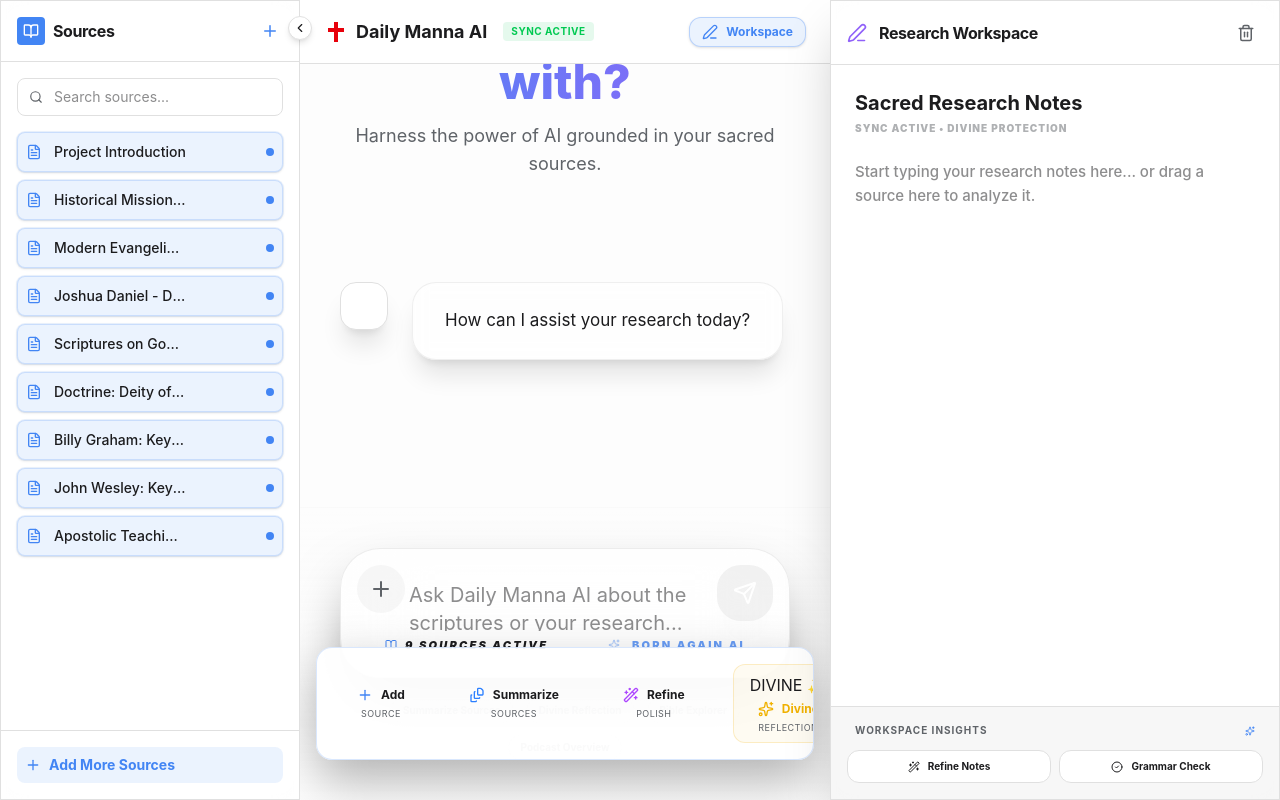
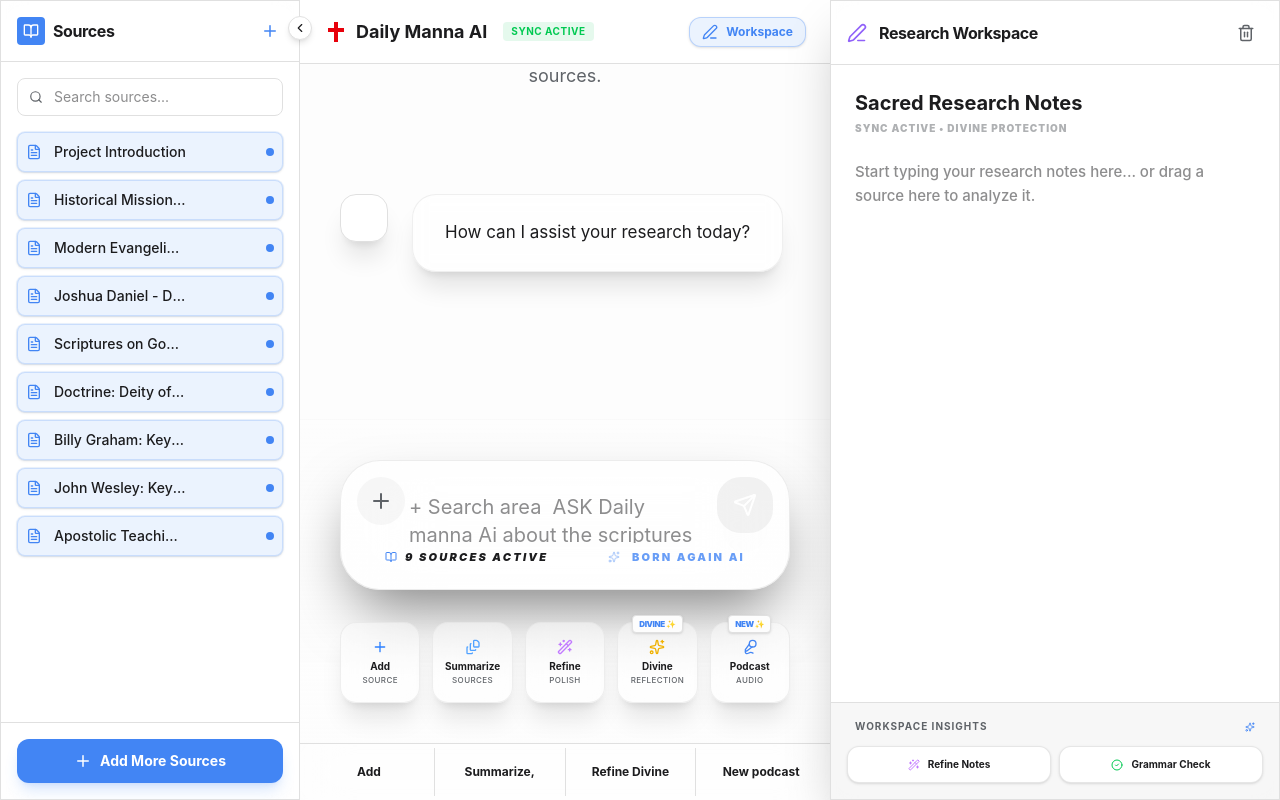
Before and after one commit to Prasad-PingFederate/dailymannaai, a Next.js app: page /notebook in a window 1280 px wide. Built offline with nearby package versions, Linux system fonts and the light colour scheme.

Commit message:
UI Restructure: Implemented integrated tools grid, fixed bottom action bar, and improved sidebar button as per screenshot

```diff
--- a/src/components/notebook/NotebookCore.tsx
+++ b/src/components/notebook/NotebookCore.tsx
@@ -1562,9 +1562,9 @@
                 <div className="p-4 border-t border-border mt-auto">
                     <button
                         onClick={() => setUploadModalOpen(true)}
-                        className="flex items-center gap-2 w-full p-2 bg-accent/10 text-accent rounded-lg text-sm font-bold hover:bg-accent/20 transition-colors"
+                        className="flex items-center justify-center gap-2 w-full py-3 bg-accent text-white rounded-xl text-sm font-bold hover:bg-accent/90 transition-all shadow-lg shadow-accent/20 active:scale-95"
                     >
-                        <Plus size={16} /> Add More Sources
+                        <Plus size={18} /> Add More Sources
                     </button>
                 </div>
             </aside>
@@ -1857,7 +1857,7 @@
                             <div className="max-w-4xl mx-auto relative group">
                                 <div className="relative bg-card-bg/60 backdrop-blur-2xl border border-border/60 rounded-[2.5rem] shadow-[0_30px_60px_-15px_rgba(0,0,0,0.5)] focus-within:ring-2 ring-accent/30 transition-all p-3 group-hover:border-accent/20">
                                     <textarea
-                                        placeholder="Ask Daily Manna AI about the scriptures or your research..."
+                                        placeholder="+ Search area  ASK Daily manna Ai about the scriptures or your research..."
                                         value={input}
                                         onChange={(e) => setInput(e.target.value)}
                                         onKeyDown={(e) => {
@@ -1900,19 +1900,33 @@
                                         </div>
                                     </div>
                                 </div>
-                                <div className="mt-5 flex flex-wrap justify-center gap-3 opacity-60 hover:opacity-100 transition-opacity">
+                                <div className="mt-8 grid grid-cols-3 md:grid-cols-5 gap-3 max-w-3xl mx-auto">
                                     {[
-                                        { label: 'Summarize Sources', action: handleSummarize },
-                                        { label: 'Divine Reflection', action: handleDivineMeditation },
-                                        { label: 'Bible Explorer', action: () => window.open('/bible-explorer', '_blank') },
-                                        { label: 'Podcast Overview', action: generateAudioOverview }
-                                    ].map((tip, idx) => (
+                                        { label: 'Add', sub: 'SOURCE', icon: <Plus size={16} />, action: () => setUploadModalOpen(true), color: 'text-blue-500' },
+                                        { label: 'Summarize', sub: 'SOURCES', icon: <FileStack size={16} />, action: handleSummarize, color: 'text-blue-400' },
+                                        { label: 'Refine', sub: 'POLISH', icon: <Wand2 size={16} />, action: handleRefine, color: 'text-purple-400' },
+                                        { label: 'Divine', sub: 'REFLECTION', icon: <Sparkles size={16} />, action: handleDivineMeditation, color: 'text-yellow-500', badge: 'DIVINE ✨' },
+                                        { label: 'Podcast', sub: 'AUDIO', icon: <Mic2 size={16} />, action: generateAudioOverview, color: 'text-accent', badge: 'NEW ✨' }
+                                    ].map((tool, idx) => (
                                         <button
                                             key={idx}
-                                            onClick={tip.action}
-                                            className="px-3 py-1 bg-muted/5 border border-border/30 rounded-full text-[10px] font-bold text-muted hover:bg-accent/10 hover:text-accent transition-colors hover:scale-105 active:scale-95"
+                                            onClick={tool.action}
+                                            className="group relative flex flex-col items-center justify-center p-4 bg-card-bg/40 backdrop-blur-md border border-border/50 rounded-2xl hover:border-accent/40 hover:bg-accent/5 transition-all hover:scale-105 active:scale-95 shadow-xl"
                                         >
-                                            {tip.label}
+                                            {tool.badge && (
+                                                <span className="absolute -top-2 px-1.5 py-0.5 bg-background border border-border rounded text-[8px] font-black text-accent uppercase tracking-tighter shadow-sm whitespace-nowrap">
+                                                    {tool.badge}
+                                                </span>
+                                            )}
+                                            <div className={`${tool.color} mb-1 group-hover:scale-110 transition-transform`}>
+                                                {tool.icon}
+                                            </div>
+                                            <span className="text-[10px] font-bold text-foreground">
+                                                {tool.label}
+                                            </span>
+                                            <span className="text-[8px] font-medium text-muted uppercase tracking-wider">
+                                                {tool.sub}
+                                            </span>
                                         </button>
                                     ))}
                                 </div>
@@ -1921,111 +1935,36 @@
                     </div>
                 </div>
 
-                {/* Dynamic Action Bar (Bottom Middle) - Stabilized */}
-                <div className="absolute bottom-6 md:bottom-10 left-1/2 -translate-x-1/2 w-full max-w-full flex justify-center z-[50] pointer-events-none px-4">
-                    <div
-                        onMouseEnter={() => setIsBarHovered(true)}
-                        onMouseLeave={() => setIsBarHovered(false)}
-                        className={`pointer-events-auto transition-all duration-500 ease-in-out bg-card-bg/95 border border-accent/20 rounded-2xl px-4 md:px-6 py-3 md:py-4 flex items-center gap-3 md:gap-4 shadow-[0_20px_50px_rgba(0,0,0,0.3)] animate-in slide-in-from-bottom-5 whitespace-nowrap overflow-x-auto custom-scrollbar
-                            ${isBarHovered ? 'md:w-max' : 'w-full md:w-auto md:max-w-none hover:md:max-w-none'}`}
-                    >
-                        {/* Add Source - NEW for Mobile */}
+                {/* New Fixed Action Bar (Box 2 Style) */}
+                <div className="border-t border-border bg-card-bg/40 backdrop-blur-xl px-1 py-1">
+                    <div className="flex divide-x divide-border overflow-x-auto no-scrollbar">
                         <button
                             onClick={() => setUploadModalOpen(true)}
-                            className="group relative flex flex-col items-center gap-1 px-3 md:px-4 py-2 rounded-xl transition-all hover:bg-accent/10"
+                            className="flex-1 min-w-[100px] py-4 px-4 text-xs font-bold hover:bg-accent/5 transition-colors flex items-center justify-center gap-2"
                         >
-                            <div className="flex items-center gap-2">
-                                <Plus size={14} className="md:size-4 text-accent" />
-                                <span className="text-[10px] md:text-xs font-bold">Add</span>
-                            </div>
-                            <span className="text-[8px] md:text-[9px] text-muted uppercase tracking-wider">Source</span>
+                            Add
                         </button>
-
-
-                        <div className="w-px h-8 md:h-12 bg-border" />
-
-                        {/* Summarize - Works on SOURCES */}
                         <button
                             onClick={handleSummarize}
-                            disabled={isSummarizing}
-                            title="Summarize selected sources and add to notes"
-                            className={`group relative flex flex-col items-center gap-1 px-3 md:px-4 py-2 rounded-xl transition-all ${isSummarizing ? 'bg-accent/20 cursor-wait' : 'hover:bg-accent/10'}`}
+                            className="flex-1 min-w-[100px] py-4 px-4 text-xs font-bold hover:bg-accent/5 transition-colors flex items-center justify-center gap-2"
                         >
-                            <div className="flex items-center gap-2">
-                                <FileStack size={14} className="md:size-4 text-blue-500" />
-                                <span className="text-[10px] md:text-xs font-bold">{isSummarizing ? '...' : 'Summarize'}</span>
-                            </div>
-                            <span className="text-[8px] md:text-[9px] text-muted uppercase tracking-wider">Sources</span>
+                            Summarize,
                         </button>
-
-                        <div className="w-px h-8 md:h-12 bg-border" />
-
-                        {/* Refine - Works on NOTES */}
-                        <button
-                            onClick={handleRefine}
-                            disabled={isRefining}
-                            title="Refine and improve your notes"
-                            className={`group relative flex flex-col items-center gap-1 px-3 md:px-4 py-2 rounded-xl transition-all ${isRefining ? 'bg-accent/20 cursor-wait' : 'hover:bg-accent/10'}`}
-                        >
-                            <div className="flex items-center gap-2">
-                                <Wand2 size={14} className="md:size-4 text-purple-500" />
-                                <span className="text-[10px] md:text-xs font-bold">{isRefining ? '...' : 'Refine'}</span>
-                            </div>
-                            <span className="text-[8px] md:text-[9px] text-muted uppercase tracking-wider">Polish</span>
-                        </button>
-
-                        <div className="w-px h-8 md:h-12 bg-border" />
-
-                        {/* Divine Reflection - Highlighted */}
                         <button
                             onClick={handleDivineMeditation}
-                            disabled={isMeditating}
-                            title="Transform research into a prayerful meditation"
-                            className={`group relative flex flex-col items-center gap-1 px-3 md:px-4 py-2 rounded-xl transition-all ${isMeditating ? 'bg-accent/20 cursor-wait' : 'hover:bg-accent/10 bg-yellow-500/5 animate-divine-pulse border border-yellow-500/20'}`}
+                            className="flex-1 min-w-[100px] py-4 px-4 text-xs font-bold hover:bg-accent/5 transition-colors flex items-center justify-center gap-2"
                         >
-                            <div className="feature-badge hidden md:block">DIVINE ✨</div>
-                            <div className="flex items-center gap-2 text-yellow-500">
-                                <Sparkles size={14} className="md:size-4" />
-                                <span className="text-[10px] md:text-xs font-bold">{isMeditating ? '...' : 'Divine'}</span>
-                            </div>
-                            <span className="text-[8px] md:text-[9px] text-muted uppercase tracking-wider">Reflection</span>
+                            Refine Divine
                         </button>
-
-                        <div className="w-px h-8 md:h-12 bg-border" />
-
-                        {/* Audio Overview - Highlighted */}
                         <button
                             onClick={generateAudioOverview}
-                            disabled={isGeneratingAudio}
-                            title="Generate podcast-style overview"
-                            className={`group relative flex flex-col items-center gap-1 px-3 md:px-4 py-2 rounded-xl transition-all ${isGeneratingAudio ? 'bg-accent/20 cursor-wait' : 'hover:bg-accent/10 border border-accent/30 shadow-lg shadow-accent/10'}`}
+                            className="flex-1 min-w-[100px] py-4 px-4 text-xs font-bold hover:bg-accent/5 transition-colors flex items-center justify-center gap-2"
                         >
-                            <div className="feature-badge hidden md:block">NEW ✨</div>
-                            <div className="flex items-center gap-2">
-                                <Mic2 size={14} className="md:size-4 text-accent" />
-                                <span className="text-[10px] md:text-xs font-bold">{isGeneratingAudio ? '...' : 'Podcast'}</span>
-                            </div>
-                            <span className="text-[8px] md:text-[9px] text-muted uppercase tracking-wider">Audio</span>
-                        </button>
-
-                        <div className="w-px h-8 md:h-12 bg-border" />
-
-                        {/* Grammar Check - NEW */}
-                        <button
-                            onClick={handleGrammarCheck}
-                            disabled={isGrammarChecking}
-                            title="Identify grammar mistakes and explain rules"
-                            className={`group relative flex flex-col items-center gap-1 px-3 md:px-4 py-2 rounded-xl transition-all ${isGrammarChecking ? 'bg-accent/20 cursor-wait' : 'hover:bg-accent/10'}`}
-                        >
-                            <div className="flex items-center gap-2">
-                                <CheckCircle2 size={14} className="md:size-4 text-green-500" />
-                                <span className="text-[10px] md:text-xs font-bold">{isGrammarChecking ? '...' : 'Check'}</span>
-                            </div>
-                            <span className="text-[8px] md:text-[9px] text-muted uppercase tracking-wider">Grammar</span>
+                            New podcast
                         </button>
                     </div>
                 </div>
-            </main >
+            </main>
 
             {/* 3. Research Workspace (Right) - Now houses the Editor */}
             <section
@@ -2099,15 +2038,15 @@
                 {/* Footer Tools for Workspace */}
                 <div className="p-4 border-t border-border bg-muted/5">
                     <div className="flex items-center justify-between text-[10px] text-muted font-bold uppercase tracking-widest px-2 mb-3">
-                        <span>Workspace Insights</span>
+                        <span>WORKSPACE INSIGHTS</span>
                         <Sparkles size={10} className="text-accent" />
                     </div>
                     <div className="grid grid-cols-2 gap-2">
-                        <button onClick={handleRefine} className="p-2 bg-card-bg border border-border rounded-xl text-[10px] font-bold hover:bg-accent/10 hover:text-accent transition-all flex items-center justify-center gap-2">
-                            <Wand2 size={12} /> Refine Notes
+                        <button onClick={handleRefine} className="p-2.5 bg-card-bg border border-border/80 rounded-xl text-[10px] font-bold hover:bg-accent/5 hover:border-accent/40 transition-all flex items-center justify-center gap-2 shadow-sm">
+                            <Wand2 size={12} className="text-purple-400" /> Refine Notes
                         </button>
-                        <button onClick={handleGrammarCheck} className="p-2 bg-card-bg border border-border rounded-xl text-[10px] font-bold hover:bg-accent/10 hover:text-accent transition-all flex items-center justify-center gap-2">
-                            <CheckCircle2 size={12} /> Grammar Check
+                        <button onClick={handleGrammarCheck} className="p-2.5 bg-card-bg border border-border/80 rounded-xl text-[10px] font-bold hover:bg-accent/5 hover:border-accent/40 transition-all flex items-center justify-center gap-2 shadow-sm">
+                            <CheckCircle2 size={12} className="text-green-500" /> Grammar Check
                         </button>
                     </div>
                 </div>
```
